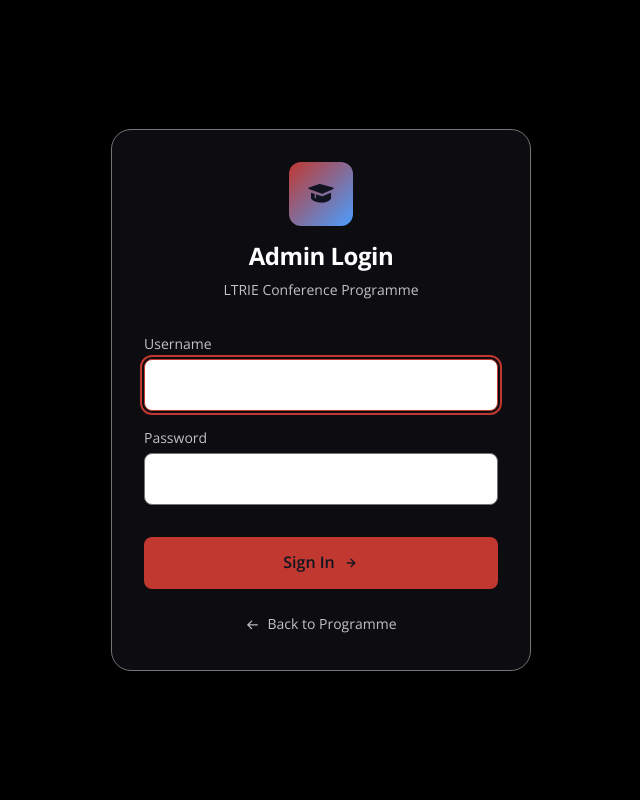
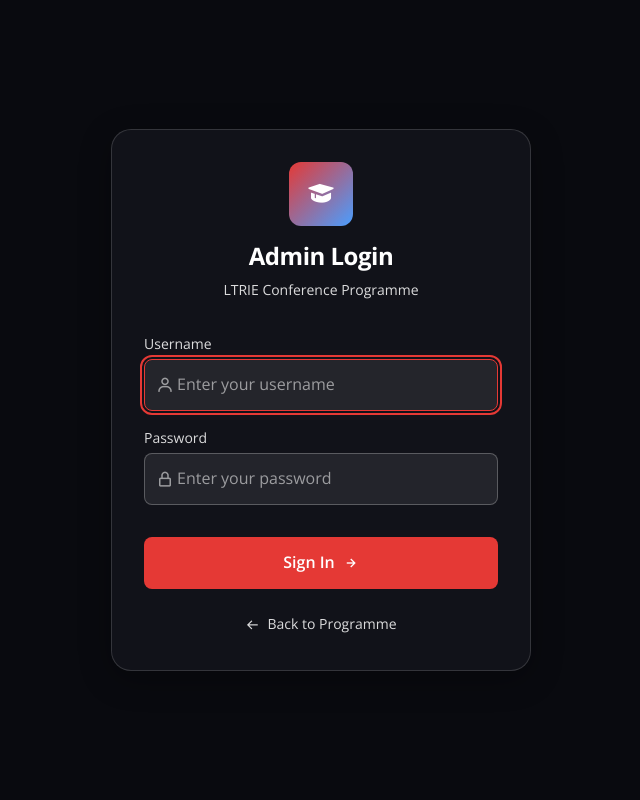
Before and after one commit to ebrahimshaik33-maker/conference2026, a Flask app: page /login in a window 1280 px wide. Shown: the whole page, without its empty margins (319-959 px from the left). Run offline with Flask 3, Linux system fonts and the light colour scheme.

Commit message:
Fix high-contrast button and input colors across dark and light themes

```diff
--- a/static/css/main.css
+++ b/static/css/main.css
@@ -658,6 +658,10 @@
     outline-offset: 2px;
     border-color: var(--input-focus);
 }
+.filter-select option {
+    background-color: var(--color-bg-secondary, #111219);
+    color: var(--input-text, #ffffff);
+}
 
 .search-input-wrapper {
     position: relative;
@@ -1000,14 +1004,18 @@
     padding: var(--space-1) var(--space-3);
     border-radius: var(--radius-md);
     font-size: var(--text-sm);
-    color: var(--color-text-secondary);
+    font-weight: 600;
+    color: var(--color-text);
     background: var(--badge-bg);
+    border: 1px solid var(--color-border);
     transition: all var(--duration-fast) var(--ease-standard);
     min-height: 36px;
+    cursor: pointer;
 }
 .card-expand-btn:hover {
-    background: var(--color-surface-hover);
-    color: var(--color-text);
+    background: var(--color-primary);
+    color: var(--color-primary-text);
+    border-color: var(--color-primary);
 }
 .card-expand-btn:focus-visible {
     outline: 2px solid var(--color-primary);
@@ -1818,62 +1826,66 @@
 .theme-adv-dark {
     --font-heading: 'Open Sans', sans-serif;
     --font-body:    'Open Sans', sans-serif;
-    --color-bg:          #000000;
-    --color-bg-secondary:#0d0c10;
-    --color-surface:     rgba(193,56,48,0.08);
-    --color-surface-hover: rgba(193,56,48,0.14);
-    --color-border:      #747474;
+    --color-bg:          #090a0f;
+    --color-bg-secondary:#111219;
+    --color-surface:     rgba(229,57,53,0.08);
+    --color-surface-hover: rgba(229,57,53,0.16);
+    --color-border:      rgba(255,255,255,0.15);
     --color-text:        #ffffff;
-    --color-text-secondary: rgba(255,255,255,0.75);
-    --color-text-muted:  rgba(255,255,255,0.45);
-    --color-primary:     #c13830;
-    --color-accent:      #782d72;
-    --header-bg:         #000000;
-    --header-border:     #747474;
-    --controls-bg:       rgba(13,12,16,0.95);
+    --color-text-secondary: rgba(255,255,255,0.85);
+    --color-text-muted:  rgba(255,255,255,0.55);
+    --color-primary:     #e53935;
+    --color-primary-hover: #c62828;
+    --color-primary-text: #ffffff;
+    --color-accent:      #9c27b0;
+    --header-bg:         #090a0f;
+    --header-border:     rgba(255,255,255,0.15);
+    --controls-bg:       rgba(9,10,15,0.92);
     --controls-backdrop: blur(12px);
-    --controls-border:   #747474;
-    --timeline-gradient: linear-gradient(to bottom, #c13830, #782d72);
-    --timeline-dot:      #c13830;
-    --card-bg:           #0d0c10;
-    --card-bg-hover:     rgba(193,56,48,0.12);
-    --card-border:       #747474;
-    --input-bg:          #ffffff;
-    --input-border:      #747474;
-    --input-focus:       #c13830;
-    --input-text:        #000000;
-    --badge-bg:          #f9eceb;
+    --controls-border:   rgba(255,255,255,0.15);
+    --timeline-gradient: linear-gradient(to bottom, #e53935, #9c27b0);
+    --timeline-dot:      #e53935;
+    --card-bg:           #111219;
+    --card-bg-hover:     #191b24;
+    --card-border:       rgba(255,255,255,0.15);
+    --input-bg:          rgba(255,255,255,0.08);
+    --input-border:      rgba(255,255,255,0.25);
+    --input-focus:       #e53935;
+    --input-text:        #ffffff;
+    --badge-bg:          rgba(229,57,53,0.18);
     --is-dark-theme:     1;
 }
 
 .theme-adv-light {
     --font-heading: 'Open Sans', sans-serif;
     --font-body:    'Open Sans', sans-serif;
-    --color-bg:          #ffffff;
-    --color-bg-secondary:#f9f9fb;
+    --color-bg:          #f8fafc;
+    --color-bg-secondary:#ffffff;
     --color-surface:     #ffffff;
-    --color-surface-hover: #f4ecec;
-    --color-border:      #e0e0e0;
-    --color-text:        #111111;
-    --color-text-secondary: #555555;
-    --color-text-muted:  #888888;
+    --color-surface-hover: #f1f5f9;
+    --color-border:      #cbd5e1;
+    --color-text:        #0f172a;
+    --color-text-secondary: #475569;
+    --color-text-muted:  #94a3b8;
     --color-primary:     #c13830;
+    --color-primary-hover: #a62b24;
+    --color-primary-text: #ffffff;
     --color-accent:      #782d72;
     --header-bg:         #ffffff;
-    --header-border:     #e0e0e0;
+    --header-border:     #e2e8f0;
     --controls-bg:       rgba(255,255,255,0.95);
     --controls-backdrop: blur(12px);
-    --controls-border:   #747474;
+    --controls-border:   #cbd5e1;
     --timeline-gradient: linear-gradient(to bottom, #c13830, #782d72);
     --timeline-dot:      #c13830;
     --card-bg:           #ffffff;
-    --card-bg-hover:     #fcf5f5;
-    --card-border:       #e0e0e0;
+    --card-bg-hover:     #f8fafc;
+    --card-border:       #e2e8f0;
     --input-bg:          #ffffff;
-    --input-border:      #747474;
+    --input-border:      #cbd5e1;
     --input-focus:       #c13830;
-    --input-text:        #000000;
-    --badge-bg:          #f9eceb;
+    --input-text:        #0f172a;
+    --badge-bg:          #fbe9e7;
     --is-dark-theme:     0;
 }
 
```
